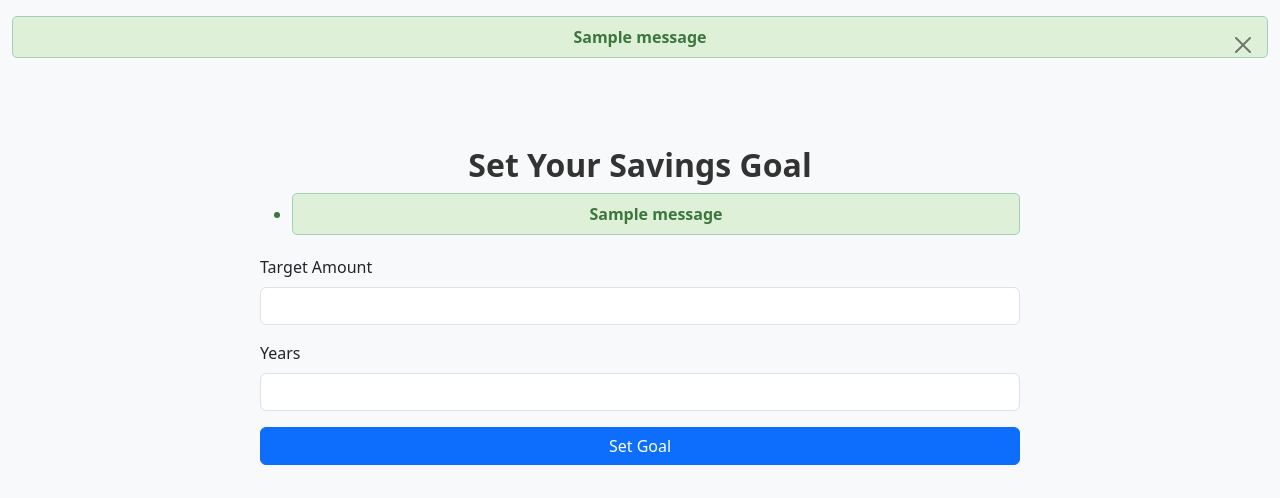
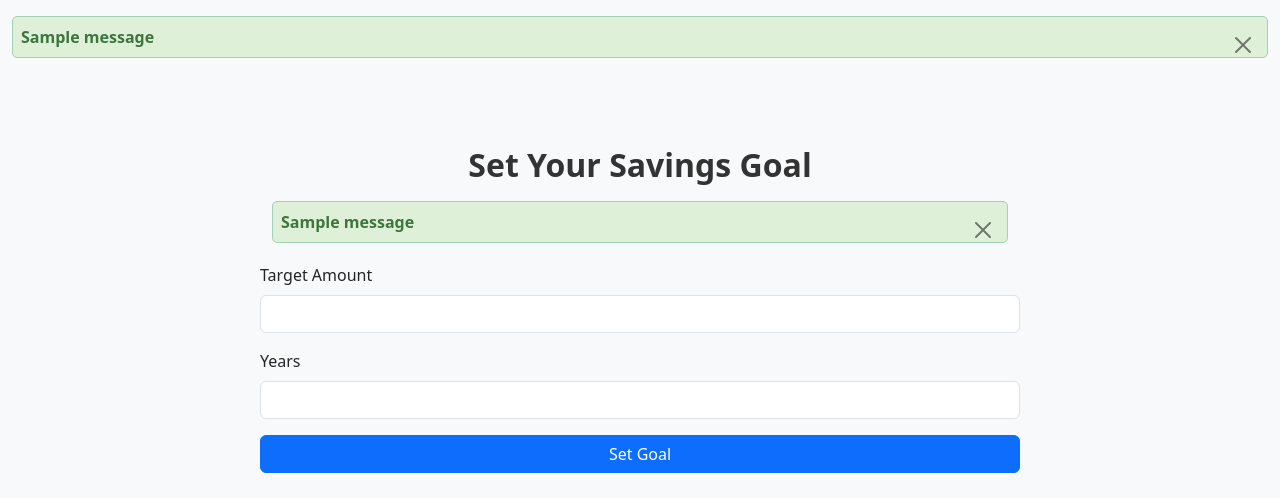
Before and after one commit to Dave-114-P/CITS5505-finance_planner, a Flask app: page /goals in a window 1280 px wide. Shown: the part 64-562 px from the top of the page. Run offline with Flask 3, Linux system fonts and the light colour scheme; a user stored in the database is signed in; data comes from the database, SQL or seed files in the repository; both versions use the stored data as it was after the commit; tables that the repository leaves empty hold one stand-in row (values such as "Sample post"); one stand-in notice (Sample message) is shown; data that the repository does not hold is empty.

Commit message:
make the flash message look better with the button aligned with the message

```diff
--- a/app/templates/base.html
+++ b/app/templates/base.html
@@ -76,9 +76,9 @@
         {% with messages = get_flashed_messages(with_categories=true) %}
             {% if messages %}
                 {% for category, message in messages %}
-                    <div class="alert alert-{{ category }} alert-dismissible fade show" role="alert">
-                        {{ message }}
-                        <button type="button" class="btn-close" data-bs-dismiss="alert" aria-label="Close"></button>
+                    <div class="alert alert-{{ category }} alert-dismissible fade show d-flex align-items-center justify-content-between" role="alert">
+                        <span>{{ message }}</span>
+                        <button type="button" class="btn-close ms-3" data-bs-dismiss="alert" aria-label="Close"></button>
                     </div>
                 {% endfor %}
             {% endif %}
--- a/app/templates/goals.html
+++ b/app/templates/goals.html
@@ -8,15 +8,18 @@
             <h2 class="text-center">Set Your Savings Goal</h2>
 
             <!-- Flash Messages -->
-            {% with messages = get_flashed_messages(with_categories=true) %}
-                {% if messages %}
-                    <ul class="flashes">
+            <div class="container-fluid mt-3">
+                {% with messages = get_flashed_messages(with_categories=true) %}
+                    {% if messages %}
                         {% for category, message in messages %}
-                            <li class="alert alert-{{ category }}">{{ message }}</li>
+                            <div class="alert alert-{{ category }} alert-dismissible fade show d-flex align-items-center justify-content-between" role="alert">
+                                <span>{{ message }}</span>
+                                <button type="button" class="btn-close ms-3" data-bs-dismiss="alert" aria-label="Close"></button>
+                            </div>
                         {% endfor %}
-                    </ul>
-                {% endif %}
-            {% endwith %}
+                    {% endif %}
+                {% endwith %}
+            </div>
 
             <form method="POST" action="{{ url_for('goals.goals') }}">
                 {{ form.hidden_tag() }}
--- a/app/templates/login.html
+++ b/app/templates/login.html
@@ -23,9 +23,9 @@
             {% with messages = get_flashed_messages(with_categories=true) %}
                 {% if messages %}
                     {% for category, message in messages %}
-                        <div class="alert alert-{{ category }} alert-dismissible fade show" role="alert">
-                            {{ message }}
-                            <button type="button" class="btn-close" data-bs-dismiss="alert" aria-label="Close"></button>
+                        <div class="alert alert-{{ category }} alert-dismissible fade show d-flex align-items-center justify-content-between" role="alert">
+                            <span>{{ message }}</span>
+                            <button type="button" class="btn-close ms-3" data-bs-dismiss="alert" aria-label="Close"></button>
                         </div>
                     {% endfor %}
                 {% endif %}
--- a/app/templates/register.html
+++ b/app/templates/register.html
@@ -27,9 +27,9 @@
         {% with messages = get_flashed_messages(with_categories=true) %}
             {% if messages %}
                 {% for category, message in messages %}
-                    <div class="alert alert-{{ category }} alert-dismissible fade show" role="alert">
-                        {{ message }}
-                        <button type="button" class="btn-close" data-bs-dismiss="alert" aria-label="Close"></button>
+                    <div class="alert alert-{{ category }} alert-dismissible fade show d-flex align-items-center justify-content-between" role="alert">
+                        <span>{{ message }}</span>
+                        <button type="button" class="btn-close ms-3" data-bs-dismiss="alert" aria-label="Close"></button>
                     </div>
                 {% endfor %}
             {% endif %}
```
Also changed, not shown: app/templates/estimation.html (+6 -3 lines), instance/finance.db.
